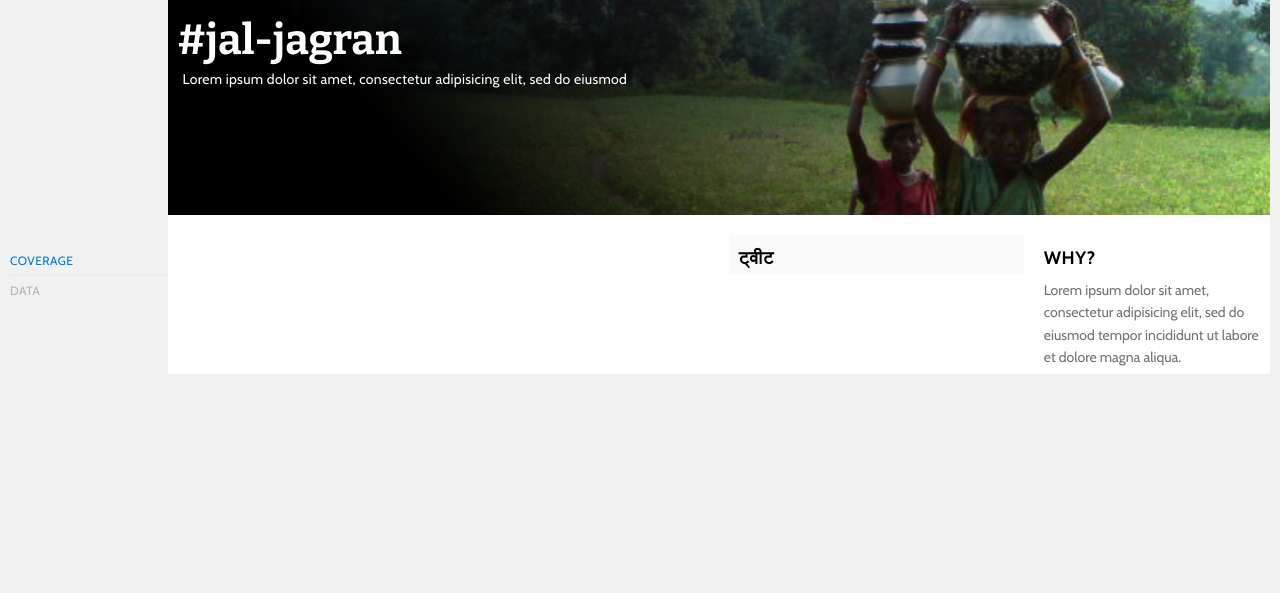
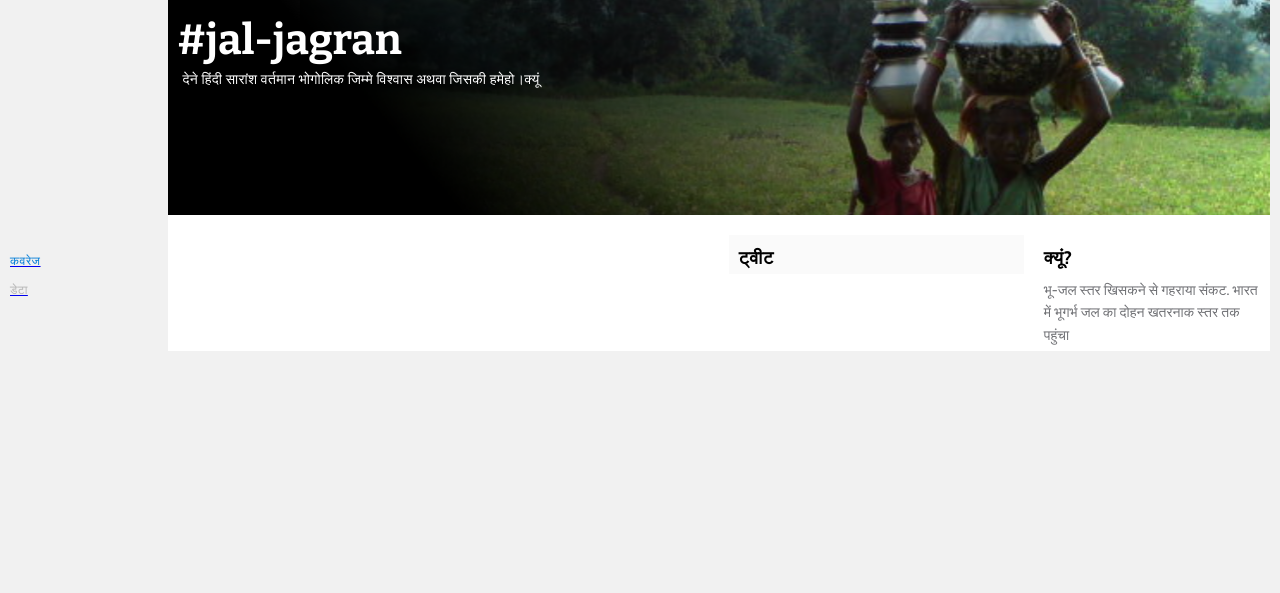
Before and after one commit to heyProto/protogrid, a React app: page index.html in a window 1280 px wide. Shown: the part 85-678 px from the top of the page. Built offline with nearby package versions, Linux system fonts and the light colour scheme; no server answers.

Commit message:
Changes in hindi

```diff
--- a/index.html
+++ b/index.html
@@ -11,8 +11,8 @@
             <div class="project-name">#jal-jagran</div>
             <div class="company-logo"><img src="./src/img/jj-logo.png" width="90%"></div>
             <div class="sidebar-menu">
-                <div class="sidebar-menu-option active-option">COVERAGE</div>
-                <div class="sidebar-menu-option">DATA</div>
+                <a href='./index.html'><div class="sidebar-menu-option active-option">कवरेज</div></a>
+                <a href='./data.html'><div class="sidebar-menu-option">डेटा</div></a>
             </div>
             <div class="sidebar-footer">
                 <div class="proto-branding">
@@ -32,7 +32,7 @@
                     #jal-jagran
                 </div>
                 <div class="page-sub-title">
-                    Lorem ipsum dolor sit amet, consectetur adipisicing elit, sed do eiusmod
+                    देने हिंदी सारांश वर्तमान भोगोलिक जिम्मे विश्वास अथवा जिसकी हमेहो।क्यूं
                 </div>
             </div>
             <div class="proto-col col-7 article-col">
@@ -47,9 +47,8 @@
                 </div>
             </div>
             <div class="proto-col col-3">
-                <div class="col-title">WHY?</div>
-                <p>Lorem ipsum dolor sit amet, consectetur adipisicing elit, sed do eiusmod
-                tempor incididunt ut labore et dolore magna aliqua.</p>
+                <div class="col-title">क्यूं?</div>
+                <p>भू-जल स्तर खिसकने से गहराया संकट. भारत में भूगर्भ जल का दोहन खतरनाक स्‍तर तक पहुंचा</p>
             </div>
         </div>
     </div>
```
Also changed, not shown: data.html (+3 -4 lines).
